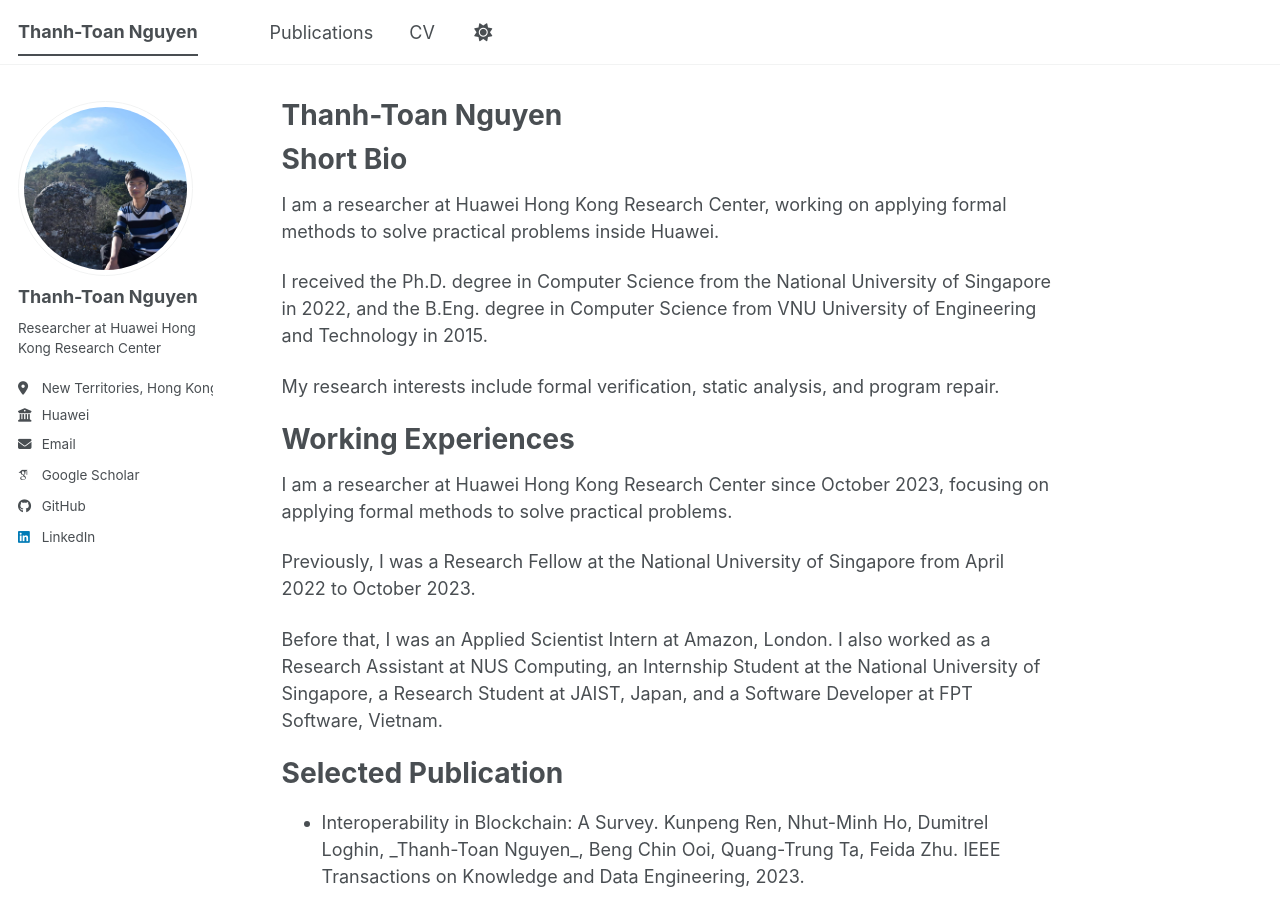
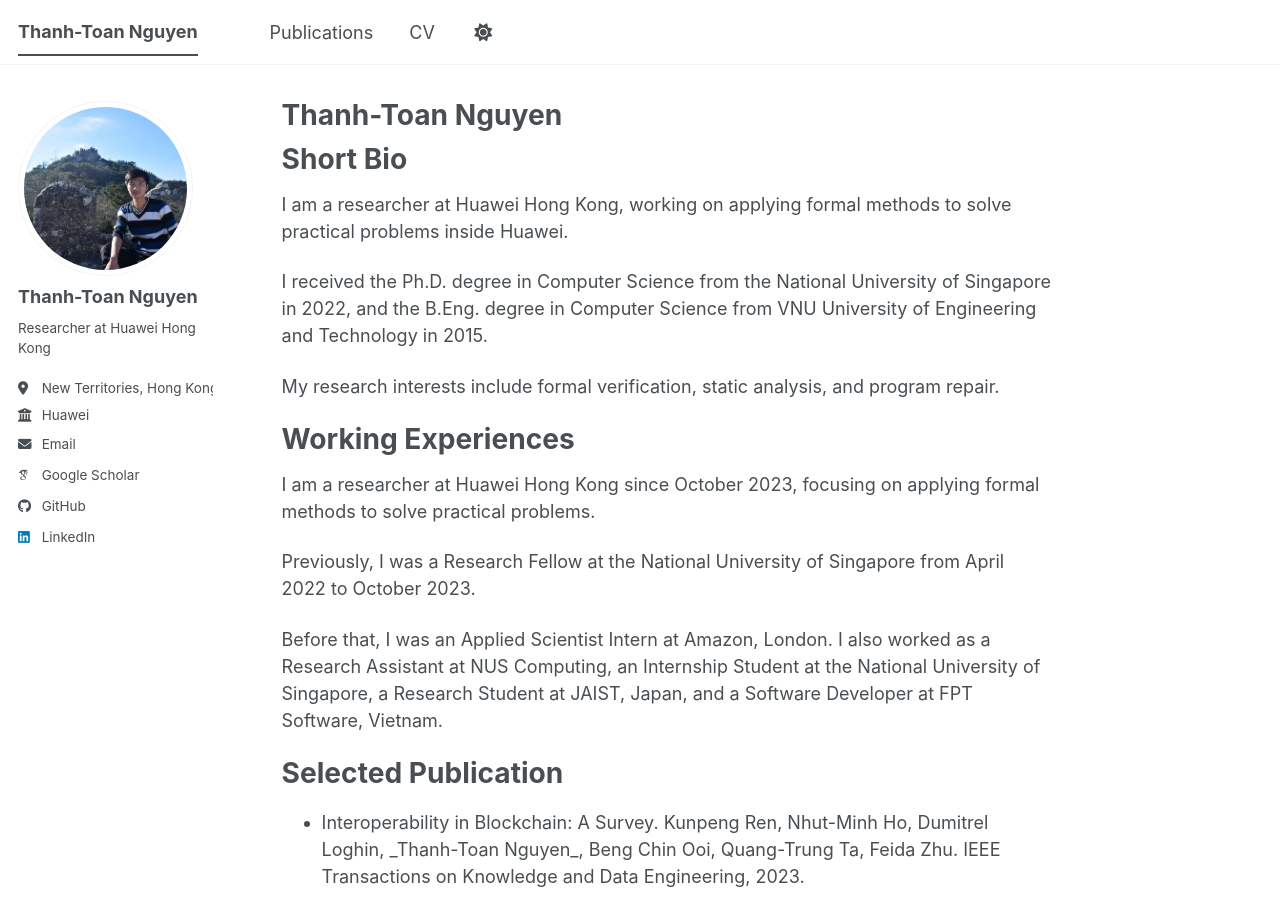
Before and after one commit to thanhtoantnt/thanhtoantnt.github.io, a Jekyll site: the page built from _pages/about.md, in a window 1280 px wide and 900 px high. Built offline with Jekyll 4.4.1, drawn with Linux system fonts in a browser that asks for light colours; some web fonts are replaced; a script bundle is joined from its source files by our own code; library files that are not in the unit come from our copies.

Commit message:
Change Huawei Hong Kong Research Center to Huawei Hong Kong

```diff
--- a/_config.yml
+++ b/_config.yml
@@ -26,7 +26,7 @@
   avatar           : "profile.png"
   name             : "Thanh-Toan Nguyen"
   pronouns         : # example: "she/her"
-  bio              : "Researcher at Huawei Hong Kong Research Center"
+  bio              : "Researcher at Huawei Hong Kong"
   location         : "New Territories, Hong Kong SAR"
   employer         : "Huawei"
   uri              : # URL
--- a/_pages/about.md
+++ b/_pages/about.md
@@ -11,7 +11,7 @@
 
 # **Short Bio**
 
-I am a researcher at Huawei Hong Kong Research Center, working on applying formal methods to solve practical problems inside Huawei.
+I am a researcher at Huawei Hong Kong, working on applying formal methods to solve practical problems inside Huawei.
 
 I received the Ph.D. degree in Computer Science from the National University of Singapore in 2022, and the B.Eng. degree in Computer Science from VNU University of Engineering and Technology in 2015.
 
@@ -19,7 +19,7 @@
 
 # **Working Experiences**
 
-I am a researcher at Huawei Hong Kong Research Center since October 2023, focusing on applying formal methods to solve practical problems.
+I am a researcher at Huawei Hong Kong since October 2023, focusing on applying formal methods to solve practical problems.
 
 Previously, I was a Research Fellow at the National University of Singapore from April 2022 to October 2023.
 
```
